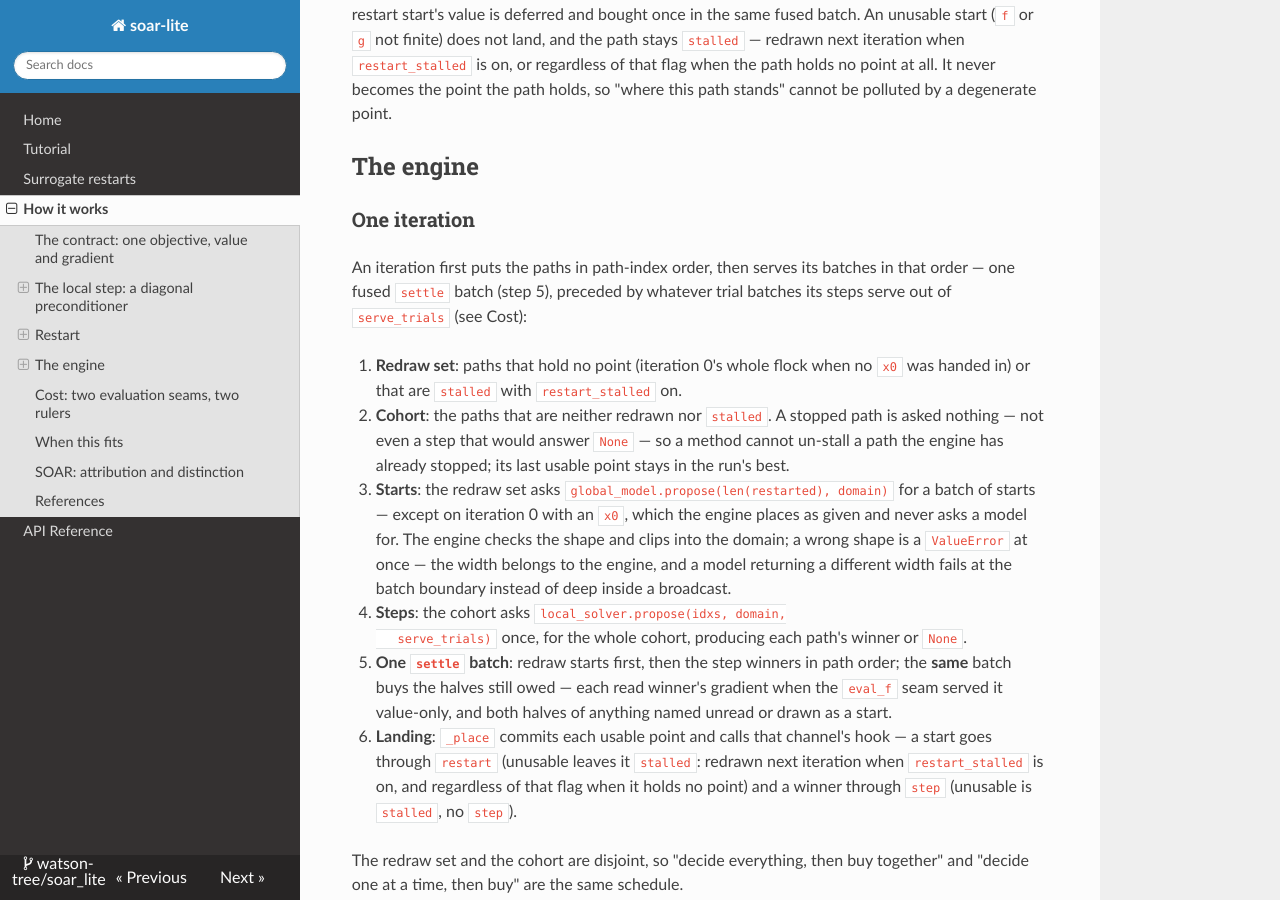
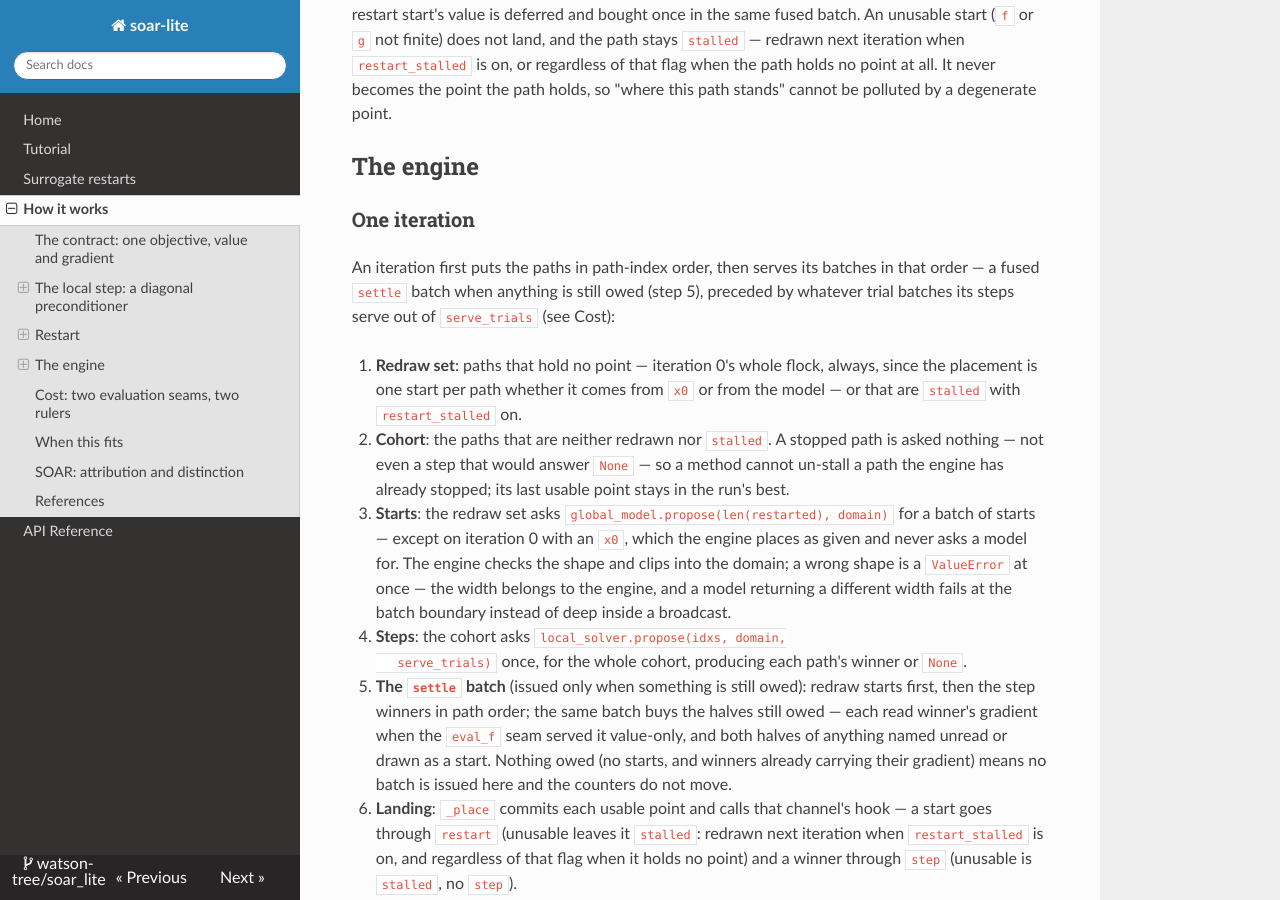
Before and after one commit to watson-tree/soar_lite, an MkDocs documentation site: the page built from docs/explanation/how-it-works.md, in a window 1280 px wide and 900 px high, scrolled down 8481 px. Built offline with MkDocs 1.6.1, drawn with Linux system fonts in a browser that asks for light colours; nearby versions of some CDN libraries; some of the changed text lies outside the part shown.

```diff
--- a/docs/explanation/how-it-works.md
+++ b/docs/explanation/how-it-works.md
@@ -354,7 +354,8 @@ A restart has one job: give a stopped path a new start. That start is either
 drawn straight from the `Domain` (`SampleGlobalModel`, the default) or pointed at
 by a surrogate fitted on the samples already served (`BLRGlobalModel`, Bayesian
 linear regression). The default is the former: drawing a point costs one row in
-the next batch and fits nothing, so its cost is independent of the dimension.
+the next batch and fits nothing, so its model cost is independent of the
+dimension.
 The sweet spot of a local method is the landscape where `d` (the step scale) is
 right, and restarts there should be rare anyway; keeping a surrogate ready for
 it trades global-side cost for a crutch most runs never lean on.
@@ -428,11 +429,13 @@ stands" cannot be polluted by a degenerate point.
 ### One iteration
 
 An iteration first puts the paths in path-index order, then serves its batches in
-that order — one fused `settle` batch (step 5), preceded by whatever trial
-batches its steps serve out of `serve_trials` (see Cost):
+that order — a fused `settle` batch when anything is still owed (step 5),
+preceded by whatever trial batches its steps serve out of `serve_trials` (see
+Cost):
 
-1. **Redraw set**: paths that hold no point (iteration 0's whole flock when no
-   `x0` was handed in) or that are `stalled` with `restart_stalled` on.
+1. **Redraw set**: paths that hold no point — iteration 0's whole flock, always,
+   since the placement is one start per path whether it comes from `x0` or from
+   the model — or that are `stalled` with `restart_stalled` on.
 2. **Cohort**: the paths that are neither redrawn nor `stalled`. A stopped path
    is asked nothing — not even a step that would answer `None` — so a method
    cannot un-stall a path the engine has already stopped; its last usable point
@@ -447,10 +450,12 @@ batches its steps serve out of `serve_trials` (see Cost):
 4. **Steps**: the cohort asks `local_solver.propose(idxs, domain,
    serve_trials)` once, for the whole cohort, producing each path's winner or
    `None`.
-5. **One `settle` batch**: redraw starts first, then the step winners in path
-   order; the **same** batch buys the halves still owed — each read winner's
-   gradient when the `eval_f` seam served it value-only, and both halves of
-   anything named unread or drawn as a start.
+5. **The `settle` batch** (issued only when something is still owed): redraw
+   starts first, then the step winners in path order; the same batch buys the
+   halves still owed — each read winner's gradient when the `eval_f` seam served
+   it value-only, and both halves of anything named unread or drawn as a start.
+   Nothing owed (no starts, and winners already carrying their gradient) means
+   no batch is issued here and the counters do not move.
 6. **Landing**: `_place` commits each usable point and calls that channel's
    hook — a start goes through `restart` (unusable leaves it `stalled`: redrawn
    next iteration when `restart_stalled` is on, and regardless of that flag when
@@ -596,7 +601,9 @@ the outcome:
 ### The stop gates
 
 `max_iters` is the engine's own horizon, counted in **iterations** (iteration 0 is
-the iteration that places the flock). It is a deterministic stop, not a cost proxy:
+the iteration that places the flock). `max_iters=0` stops at the first loop-head
+ask, before that placement, so nothing is placed and `n_iters` stays 0. It is a
+deterministic stop, not a cost proxy:
 how many batches an iteration serves is decided by the method and the evaluation
 seam, from the batch that redraws starts to the method's trial batches.
 `time_limit` is the wall-clock version of the same thing, for callers who cannot
```
Also changed, not shown: docs/index.md (+8 -7 lines), docs/tutorial/getting-started.md (+4 -3 lines), 2 other files.
